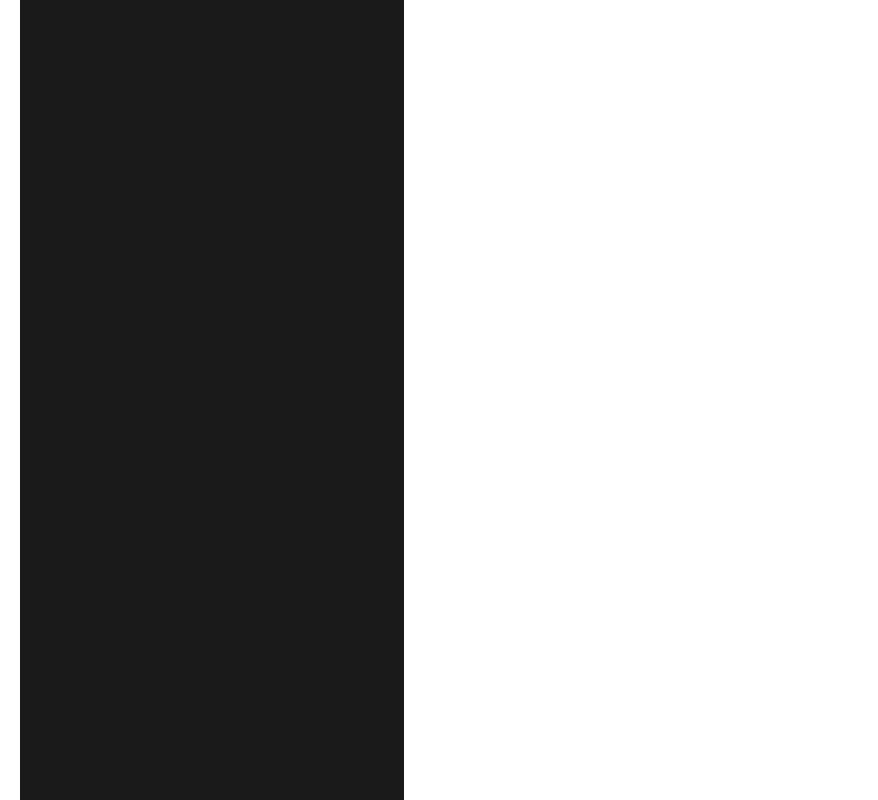
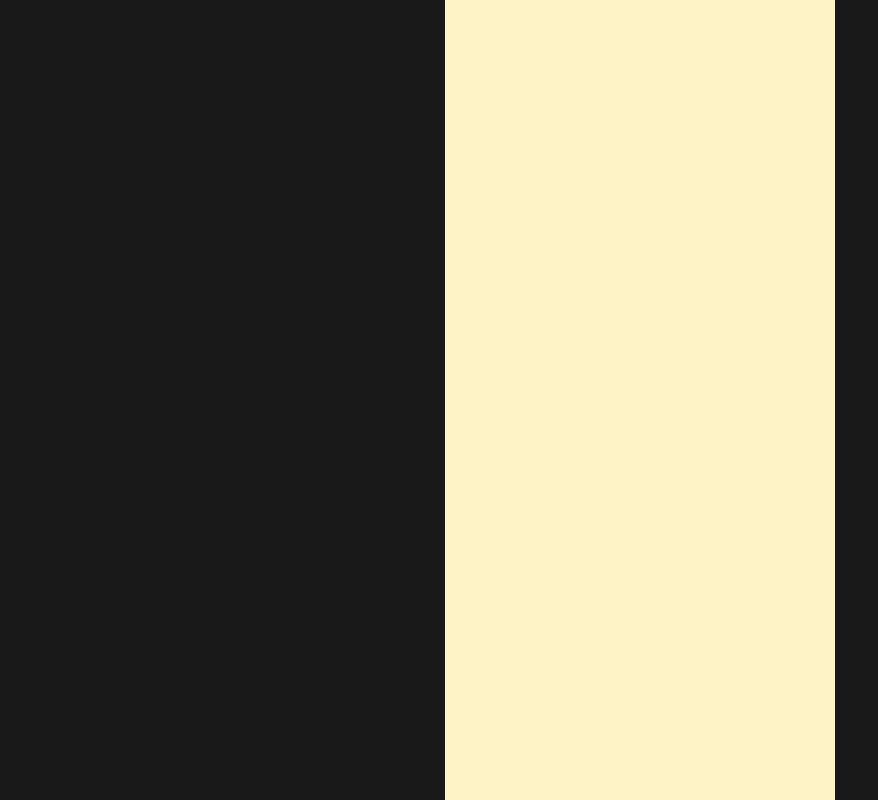
Before and after one commit to vvsos1/Team5-EQUUS-N, a React (Vite) app in the folder front-end/: page / in a window 1280 px wide. Shown: the whole page, without its empty margins (0-878 px from the left). Built offline with nearby package versions, Linux system fonts and the light colour scheme; a web font is replaced by a local one.

Commit message:
[FD-261] feat: 레이아웃 및 라우팅 세팅

```diff
--- a/front-end/package.json
+++ b/front-end/package.json
@@ -15,6 +15,7 @@
     "lottie-react": "^2.4.1",
     "react": "^18.3.1",
     "react-dom": "^18.3.1",
+    "react-router-dom": "^7.1.5",
     "tailwindcss": "^4.0.0"
   },
   "devDependencies": {
--- a/front-end/src/App.jsx
+++ b/front-end/src/App.jsx
@@ -1,9 +1,23 @@
-function App() {
+import React from 'react';
+import { BrowserRouter, Route, Routes } from 'react-router';
+import './index.css';
+import Layout from './Layout';
+
+export default function App() {
   return (
-    <div className='mx-5 h-full w-2xl bg-gray-900'>
-      <div className='flex h-full flex-col items-center justify-center gap-4 overflow-auto'></div>
-    </div>
+    <BrowserRouter>
+      <Routes>
+        <Route element={<Layout />}>
+          <Route
+            path='/'
+            element={<div className='size-full bg-amber-100' />}
+          />
+          <Route
+            path='home'
+            element={<div className='size-full bg-cyan-100' />}
+          />
+        </Route>
+      </Routes>
+    </BrowserRouter>
   );
 }
-
-export default App;
--- /dev/null
+++ b/front-end/src/Layout.jsx
@@ -0,0 +1,15 @@
+import { Outlet } from 'react-router-dom';
+import ModalBase from './components/modals/ModalBase';
+
+function Layout() {
+  return (
+    <div className='h-dvh w-dvw bg-gray-900'>
+      <div className='mx-auto h-full w-full max-w-[430px] px-5'>
+        <Outlet />
+      </div>
+      <ModalBase />
+    </div>
+  );
+}
+
+export default Layout;
--- a/front-end/src/main.jsx
+++ b/front-end/src/main.jsx
@@ -1,13 +1,9 @@
-import { StrictMode } from 'react';
-import { createRoot } from 'react-dom/client';
-import './index.css';
-import App3 from './App3.jsx';
-import ModalBase from './components/modals/ModalBase.jsx';
+import React, { StrictMode } from 'react';
+import ReactDOM from 'react-dom/client';
+import App from './App';
 
-createRoot(document.getElementById('root')).render(
+ReactDOM.createRoot(document.getElementById('root')).render(
   <StrictMode>
-    <App3 />
-    {/* 모달을 이렇게 최상위에 둘 예정임다 */}
-    <ModalBase />
+    <App />
   </StrictMode>,
 );
```
Also changed, not shown: 1 other file (tests, documents, lock files or other folders).
